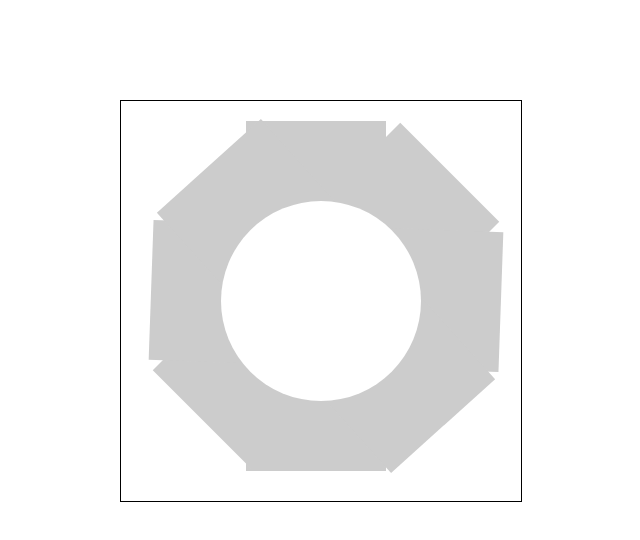
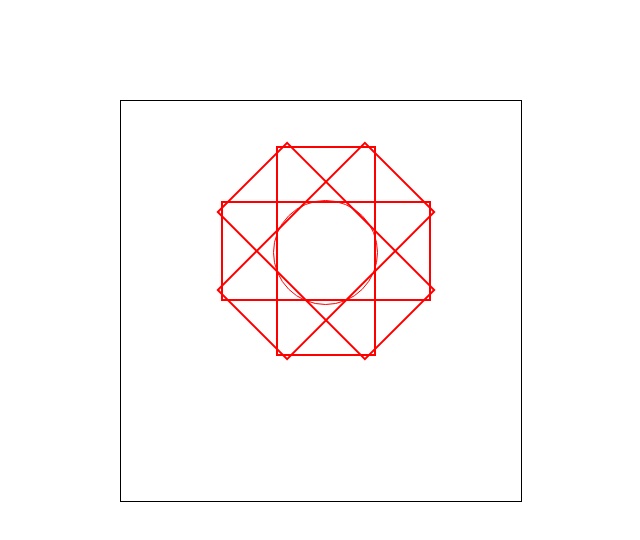
Before and after one commit to TevzadzeGG/home_work_tricks, a plain HTML site: page index.html in a window 1280 px wide. Shown: the whole page, without its empty margins (319-959 px from the left). Drawn offline with Linux system fonts and the light colour scheme.

Commit message:
reload v1

```diff
--- a/CSS/main.css
+++ b/CSS/main.css
@@ -6,53 +6,62 @@
 	position: relative;
 }
 
+.box4 {
+	box-sizing: border-box;
+	width: 105px;
+	height: 105px;
+	border-radius: 100%;
+	border: 1px solid red;
+	overflow: visible;
+	position: absolute;
+	left: 152px;
+	top: 99px;
+}
+
 .box1 {
-	width: 140px;
-	height: 350px;
-	background: #ccc;
+	box-sizing: border-box;
+	width: 210px;
+	height: 100px;
+	border: 2px solid red;
 	position: absolute;
-	bottom: 30px;
-	left: 125px;
+	left: 100px;
+	top: 100px;
+	transform: rotate(45deg);
+
 }
 
 .box2 {
-	width: 140px;
-	height: 350px;
-	background: #ccc;
+	box-sizing: border-box;
+	width: 210px;
+	height: 100px;
+	border: 2px solid red;
 	position: absolute;
-	bottom: 30px;
-	left: 105px;
-	transform: translate(30px) rotate(45deg);
+	left: 100px;
+	top: 100px;
+	transform: rotate(90deg);
+
 }
 
 .box3 {
-	width: 140px;
-	height: 350px;
-	background: #ccc;
+	box-sizing: border-box;
+	width: 210px;
+	height: 100px;
+	border: 2px solid red;
 	position: absolute;
-	bottom: 30px;
-	left: 105px;
-	transform: translate(30px) rotate(92deg);
+	left: 100px;
+	top: 100px;
+	transform: rotate(135deg);
+
 }
 
-.box4 {
-	width: 140px;
-	height: 350px;
-	background: #ccc;
+.box5 {
+	box-sizing: border-box;
+	width: 210px;
+	height: 100px;
+	border: 2px solid red;
 	position: absolute;
-	bottom: 30px;
-	left: 105px;
-	transform: translate(30px) rotate(138deg);
+	left: 100px;
+	top: 100px;
+	transform: rotate(0deg);
+
 }
-
-.cirkle {
-	background: #fff;
-	z-index: 2;
-	width: 200px;
-	height: 200px;
-	border: 0px solid red;
-	border-radius: 100%;
-	position: absolute;
-	bottom: 100px;
-	left: 100px;
-}
--- a/index.html
+++ b/index.html
@@ -7,11 +7,12 @@
 </head>
 <body>
 	<div class="field">
-		<div class="cirkle"></div>
 		<div class="box1"></div>
 		<div class="box2"></div>
 		<div class="box3"></div>
 		<div class="box4"></div>
+		<div class="box5"></div>
+		</div>
 	</div>
 </body>
 </html>
```
